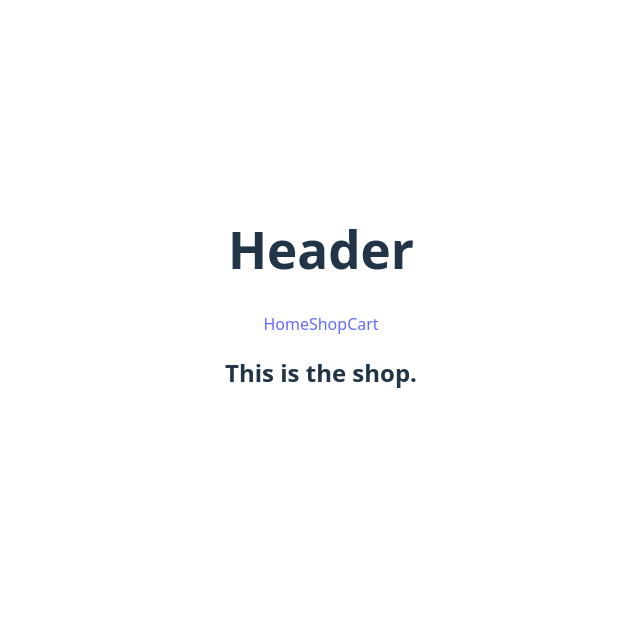
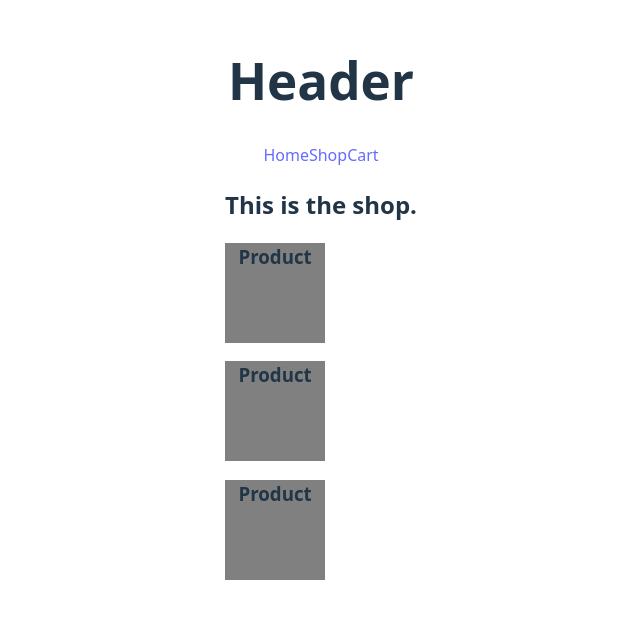
Before and after one commit to slabwu/shopping-cart, a React (Vite) app: page /shop in a window 1280 px wide. Shown: the part 101-720 px from the top of the page, without its empty margins (319-959 px from the left). Built offline with nearby package versions, Linux system fonts and the light colour scheme.

Commit message:
Create ProductCard component

```diff
--- a/package.json
+++ b/package.json
@@ -13,7 +13,8 @@
   "dependencies": {
     "react": "^19.1.1",
     "react-dom": "^19.1.1",
-    "react-router-dom": "^7.8.0"
+    "react-router-dom": "^7.8.0",
+    "styled-components": "^6.1.19"
   },
   "devDependencies": {
     "@eslint/js": "^9.32.0",
--- /dev/null
+++ b/src/components/productCard.jsx
@@ -0,0 +1,15 @@
+import styled from 'styled-components'
+
+const Card = styled.div`
+  background-color: grey;
+  height: 100px;
+  width: 100px;
+`;
+
+export default function ProductCard() {
+    return (
+        <Card>
+            <h3>Product</h3>
+        </Card>
+    )
+}
--- a/src/shop.jsx
+++ b/src/shop.jsx
@@ -1,7 +1,14 @@
+import ProductCard from "./components/productCard";
+
 const Shop = () => {
   return (
     <div>
       <h2>This is the shop.</h2>
+      <div>
+        <ProductCard></ProductCard>
+        <ProductCard></ProductCard>
+        <ProductCard></ProductCard>
+      </div>
     </div>
   );
 };
```
Also changed, not shown: 1 other file (tests, documents, lock files or other folders).
